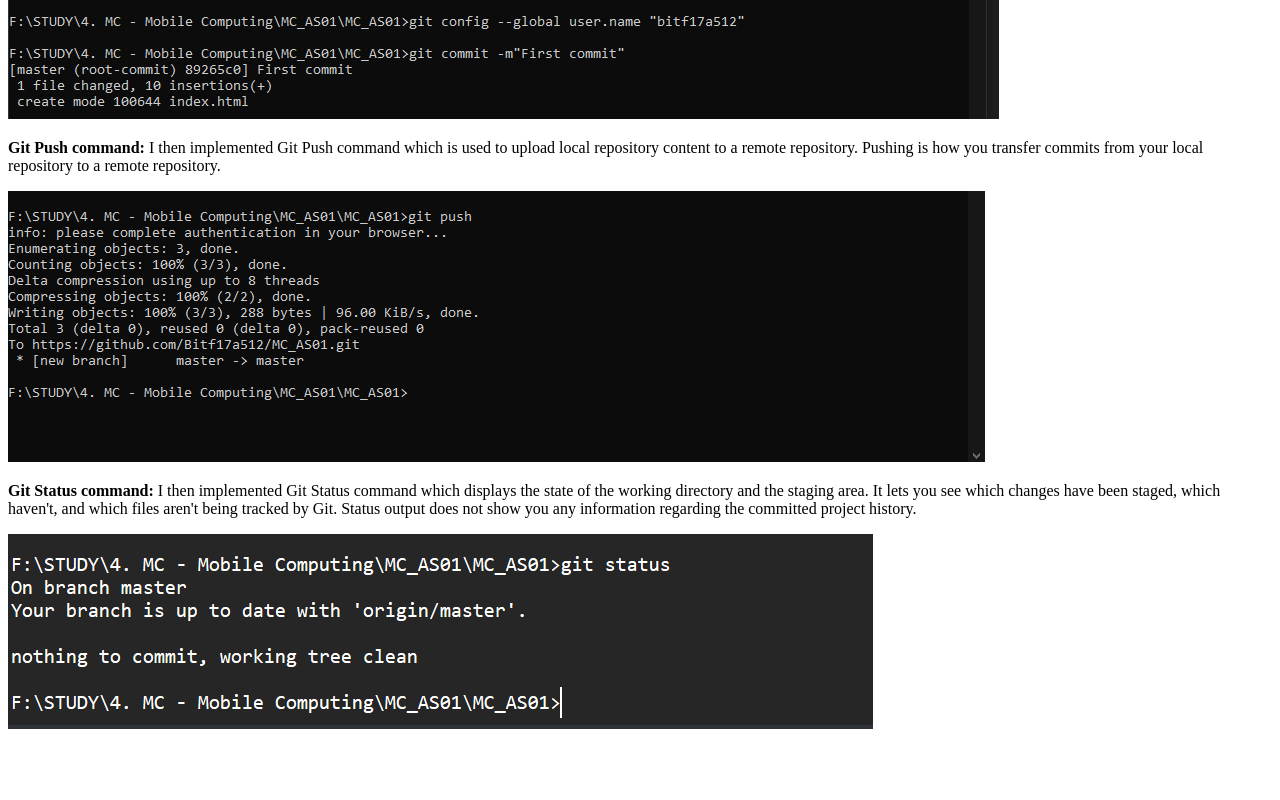
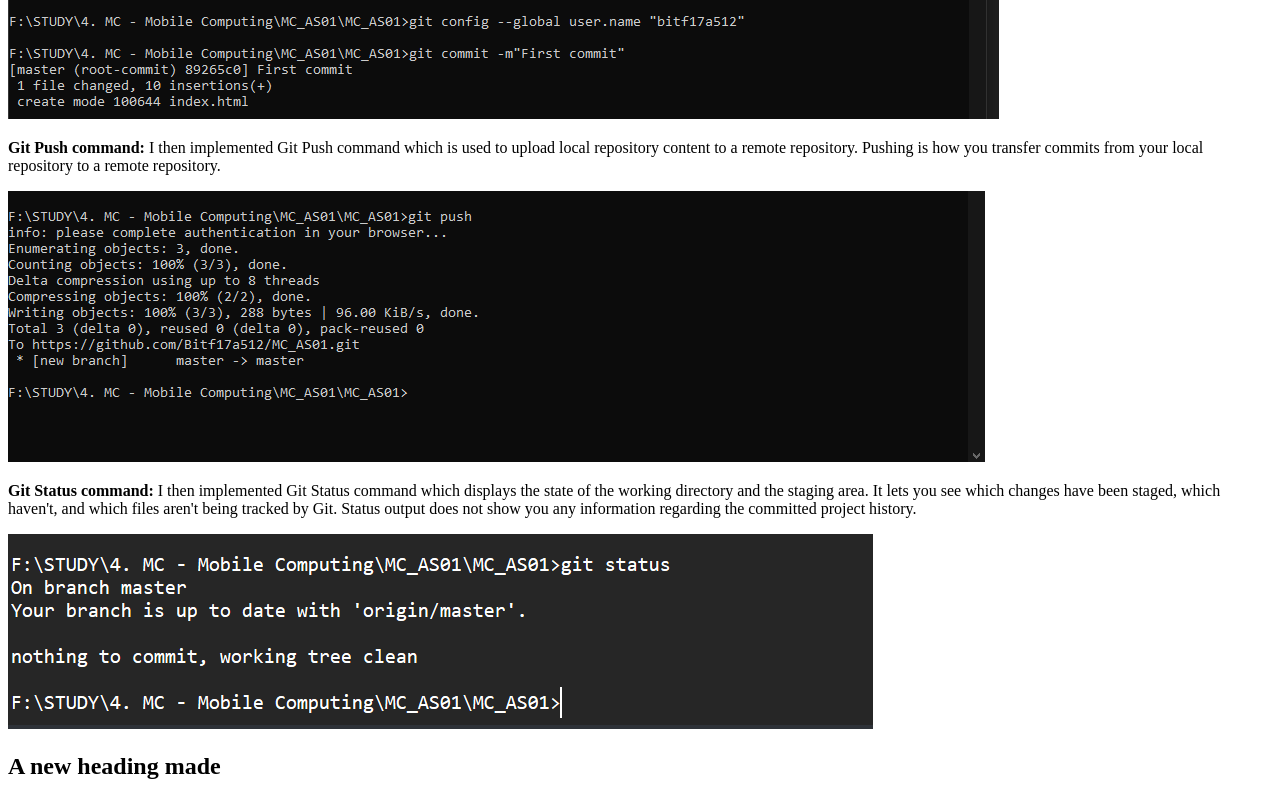
Before and after one commit to Bitf17a512/MC_AS01, a plain HTML site: page index.html in a window 1280 px wide. Shown: the part 2155-2955 px from the top of the page. Before the commit the page ends 2896 px from the top, so only its background shows below. Drawn offline with Linux system fonts and the light colour scheme.

Commit message:
Heading 2 Added

```diff
--- a/index.html
+++ b/index.html
@@ -38,6 +38,7 @@
 		<p><b>Git Status command:</b> I then implemented Git Status command which displays the state of the working directory and the staging area. It lets you see which changes have been staged, which haven't, and which files aren't being tracked by Git. Status output does not show you any information regarding the committed project history.</p>
 			<img src="Capture7.PNG">
 	</div>
+	<h2>A new heading made</h2>
 
 </body>
 </html>
```
